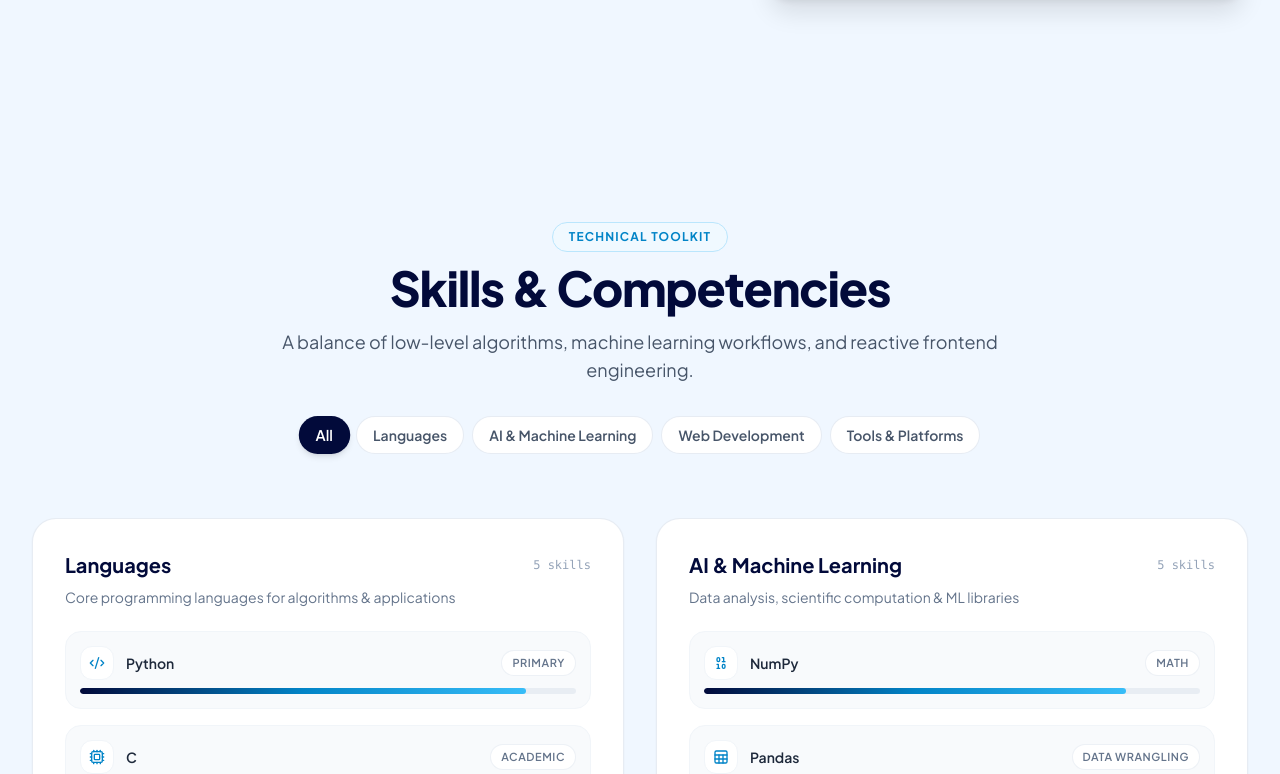
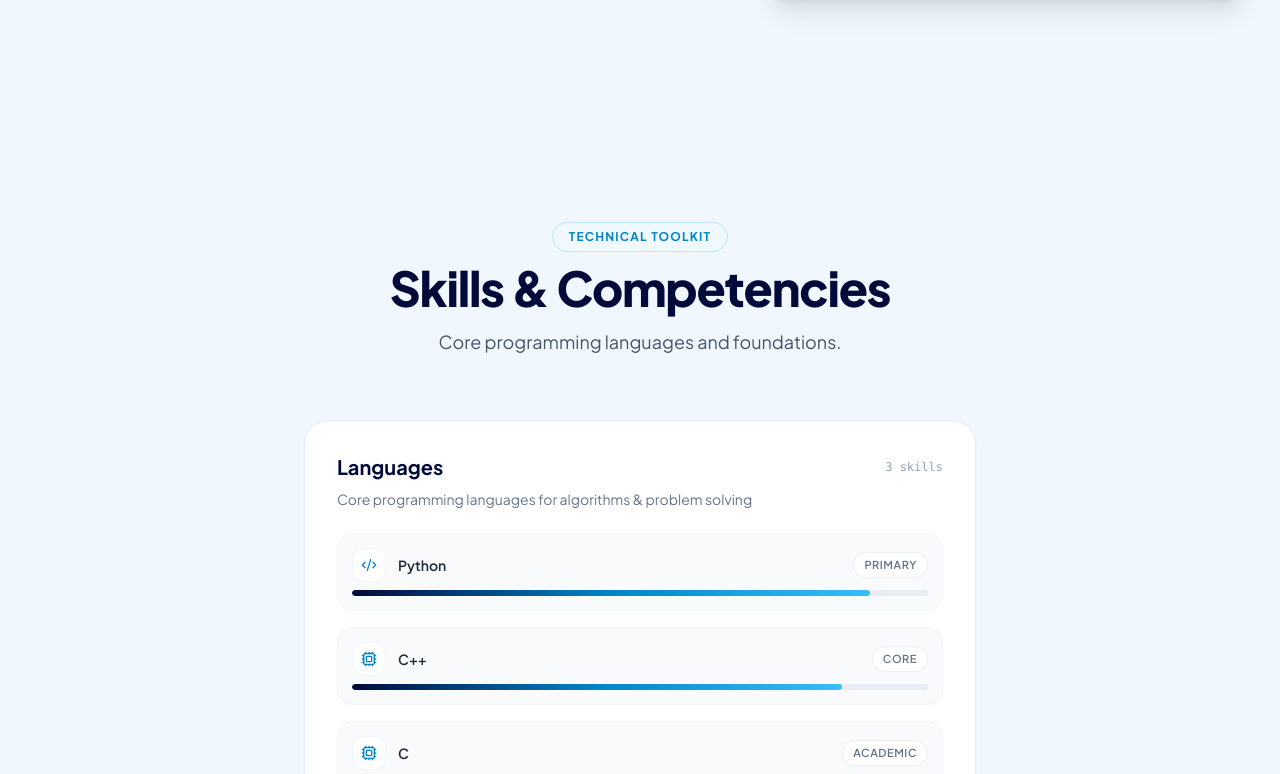
Before and after one commit to devanandaps16-sys/devananda-port, a React (Vite) app: page / in a window 1280 px wide. Shown: the part 2026-2800 px from the top of the page. Built offline with nearby package versions, Linux system fonts and the light colour scheme; a web font is replaced by a local one.

Commit message:
Remove unneeded skill cards (AI/ML, Web, Tools) and intermediate timeline milestones

```diff
--- a/src/components/sections/Skills.jsx
+++ b/src/components/sections/Skills.jsx
@@ -72,10 +72,11 @@ export default function Skills() {
           Skills &amp; Competencies
         </h2>
         <p className="mt-4 text-base sm:text-lg text-slate-600 dark:text-slate-300">
-          A balance of low-level algorithms, machine learning workflows, and reactive frontend engineering.
+          Core programming languages and foundations.
         </p>
 
-        {/* Filter Tabs */}
+        {/* Filter Tabs (only if more than 1 category) */}
+        {categories.length > 2 && (
           <div className="mt-8 flex flex-wrap items-center justify-center gap-2">
             {categories.map((cat) => (
               <button
@@ -91,12 +92,13 @@ export default function Skills() {
               </button>
             ))}
           </div>
+        )}
       </div>
 
       {/* Skills Grouped Cards Grid */}
       <motion.div
         layout
-        className="grid grid-cols-1 md:grid-cols-2 gap-6 sm:gap-8"
+        className={skillsData.length === 1 ? "max-w-2xl mx-auto" : "grid grid-cols-1 md:grid-cols-2 gap-6 sm:gap-8"}
       >
         <AnimatePresence>
           {filteredCategories.map((group) => (
--- a/src/data.js
+++ b/src/data.js
@@ -101,46 +101,11 @@ export const aboutData = {
 export const skillsData = [
   {
     category: "Languages",
-    description: "Core programming languages for algorithms & applications",
+    description: "Core programming languages for algorithms & problem solving",
     skills: [
       { name: "Python", level: 90, icon: "Code2", tag: "Primary" },
-      { name: "C", level: 85, icon: "Cpu", tag: "Academic" },
-      { name: "Java", level: 75, icon: "Coffee", tag: "OOP" },
-      { name: "JavaScript (ES6+)", level: 80, icon: "FileCode", tag: "Web" },
-      { name: "SQL", level: 70, icon: "Database", tag: "Databases" },
-    ],
-  },
-  {
-    category: "AI & Machine Learning",
-    description: "Data analysis, scientific computation & ML libraries",
-    skills: [
-      { name: "NumPy", level: 85, icon: "Binary", tag: "Math" },
-      { name: "Pandas", level: 85, icon: "Sheet", tag: "Data Wrangling" },
-      { name: "scikit-learn", level: 80, icon: "Brain", tag: "ML Models" },
-      { name: "Matplotlib / Seaborn", level: 80, icon: "BarChart3", tag: "Visualization" },
-      { name: "TensorFlow Basics", level: 65, icon: "Network", tag: "Deep Learning" },
-    ],
-  },
-  {
-    category: "Web Development",
-    description: "Responsive, accessible and modern web interfaces",
-    skills: [
-      { name: "React", level: 82, icon: "Atom", tag: "Frontend" },
-      { name: "Tailwind CSS", level: 90, icon: "Palette", tag: "Styling" },
-      { name: "HTML5 & Semantic Web", level: 95, icon: "Layout", tag: "Markup" },
-      { name: "CSS3 / Modern Layouts", level: 88, icon: "Sparkles", tag: "UI" },
-      { name: "Vite", level: 85, icon: "Zap", tag: "Bundler" },
-    ],
-  },
-  {
-    category: "Tools & Platforms",
-    description: "Productivity, version control and developer environments",
-    skills: [
-      { name: "Git & GitHub", level: 88, icon: "GitBranch", tag: "VCS" },
-      { name: "Visual Studio Code", level: 95, icon: "Terminal", tag: "IDE" },
-      { name: "Google Colab & Jupyter", level: 90, icon: "BookOpen", tag: "Notebooks" },
-      { name: "Linux / Bash Basics", level: 75, icon: "Shield", tag: "Environment" },
-      { name: "Figma", level: 70, icon: "PenTool", tag: "Prototyping" },
+      { name: "C++", level: 85, icon: "Cpu", tag: "Core" },
+      { name: "C", level: 80, icon: "Cpu", tag: "Academic" },
     ],
   },
 ];
@@ -215,39 +180,21 @@ export const journeyData = [
     badge: "Milestone",
   },
   {
-    year: "2024",
-    period: "Late 2024",
-    title: "Mastering Core Foundations: Python & C",
-    institution: "KTU S1 Curriculum & Self-Directed Labs",
+    year: "2024 — 2025",
+    period: "Semester 1 & 2",
+    title: "Mastering Core Foundations: Python & C++",
+    institution: "KTU Curriculum & Practical Labs",
     description:
-      "Deepened foundational problem-solving abilities, algorithm complexity analysis, and pointer arithmetic in C, paired with rapid application development in Python.",
+      "Deepened foundational problem-solving abilities, algorithm complexity analysis, and programming fundamentals in Python and C++.",
     badge: "Foundation",
-  },
-  {
-    year: "2024 — 2025",
-    period: "Early 2025",
-    title: "Venturing into Data Science & Machine Learning",
-    institution: "Online Certifications & Independent Projects",
-    description:
-      "Built intuition for linear regression, clustering, decision trees, and exploratory data analysis using NumPy, Pandas, and scikit-learn on real-world datasets.",
-    badge: "Specialization",
-  },
-  {
-    year: "2025",
-    period: "Mid 2025",
-    title: "Modern Web Engineering with React & Tailwind",
-    institution: "Fullstack Exploration",
-    description:
-      "Recognized that powerful AI models require intuitive interfaces. Mastered component-driven frontend architecture, responsive design, and smooth animations.",
-    badge: "Frontend & UI",
   },
   {
     year: "Present",
     period: "Ongoing",
-    title: "Building Intelligent Autonomous Systems",
-    institution: "Academic & Open Source Endeavors",
+    title: "Academic & Practical Exploration in AI",
+    institution: "Thejus Engineering College, Thrissur (KTU)",
     description:
-      "Exploring neural network architectures, participating in hackathons, and developing intelligent software tools that assist students and communities.",
+      "Pursuing coursework and exploring computational intelligence, mathematics, and software development fundamentals.",
     badge: "Current Focus",
   },
 ];
```
Lines whose indentation alone changed are shown as unchanged.
